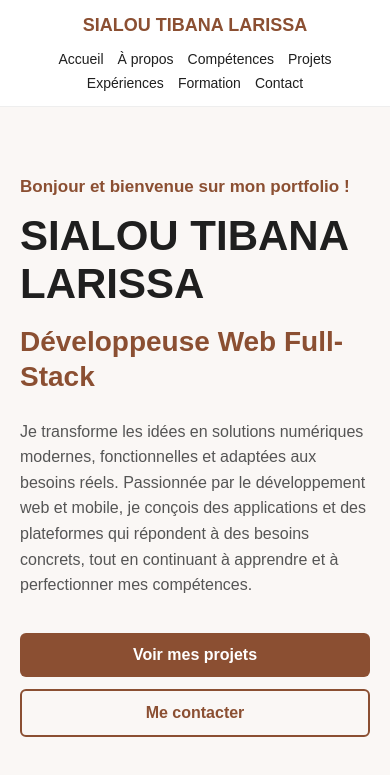
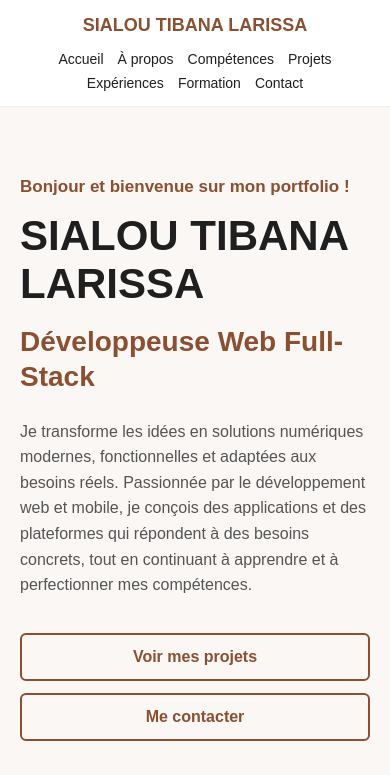
Before and after one commit to SIALOU-TIBANA-LARISSA/mon-portfolio, a React (Vite) app: page / in a window 390 px wide. Shown: the top 775 px of the page. Built offline with nearby package versions, Linux system fonts and the light colour scheme.

Commit message:
Amélioration des boutons du portfolio

```diff
--- a/src/App.css
+++ b/src/App.css
@@ -122,32 +122,19 @@ nav > div a:hover {
   align-items: center;
 }
 
-.btn-primary,
-.btn-secondary {
+.hero-btn {
   display: inline-block;
   padding: 13px 25px;
   border-radius: 6px;
   text-decoration: none;
   font-weight: 600;
+  border: 2px solid #8b4f32;
+  color: #8b4f32;
+  background-color: transparent;
   transition: 0.3s ease;
 }
 
-.btn-primary {
-  background-color: #8b4f32;
-  color: white;
-}
-
-.btn-primary:hover {
-  background-color: #6f3d27;
-}
-
-.btn-secondary {
-  border: 2px solid #8b4f32;
-  color: #8b4f32;
-  background-color: transparent;
-}
-
-.btn-secondary:hover {
+.hero-btn.active {
   background-color: #8b4f32;
   color: white;
 }
@@ -1194,8 +1181,7 @@ img {
     gap: 12px !important;
   }
 
-  .btn-primary,
-  .btn-secondary {
+  .hero-btn {
     width: 100% !important;
     max-width: 100% !important;
 
--- a/src/App.jsx
+++ b/src/App.jsx
@@ -1,5 +1,7 @@
+import React from 'react'
 import './App.css'
 function App() {
+    const [activeButton, setActiveButton] = React.useState(null);
   return (
     <>
       {/* Navigation */}
@@ -38,14 +40,23 @@ Passionnée par le développement web et mobile, je conçois des applications et
     </p>
 
     <div className="hero-buttons">
-      <a href="#projets" className="btn-primary">
-        Voir mes projets
-      </a>
+  <a
+    href="#projets"
+    className={`hero-btn ${activeButton === "projets" ? "active" : ""}`}
+    onClick={() => setActiveButton("projets")}
+  >
+    Voir mes projets
+  </a>
 
-      <a href="#contact" className="btn-secondary">
-        Me contacter
-      </a>
-    </div>
+  <a
+    href="#contact"
+    className={`hero-btn ${activeButton === "contact" ? "active" : ""}`}
+    onClick={() => setActiveButton("contact")}
+  >
+    Me contacter
+  </a>
+</div>
+
   </div>
 
   <div className="hero-image">
```
